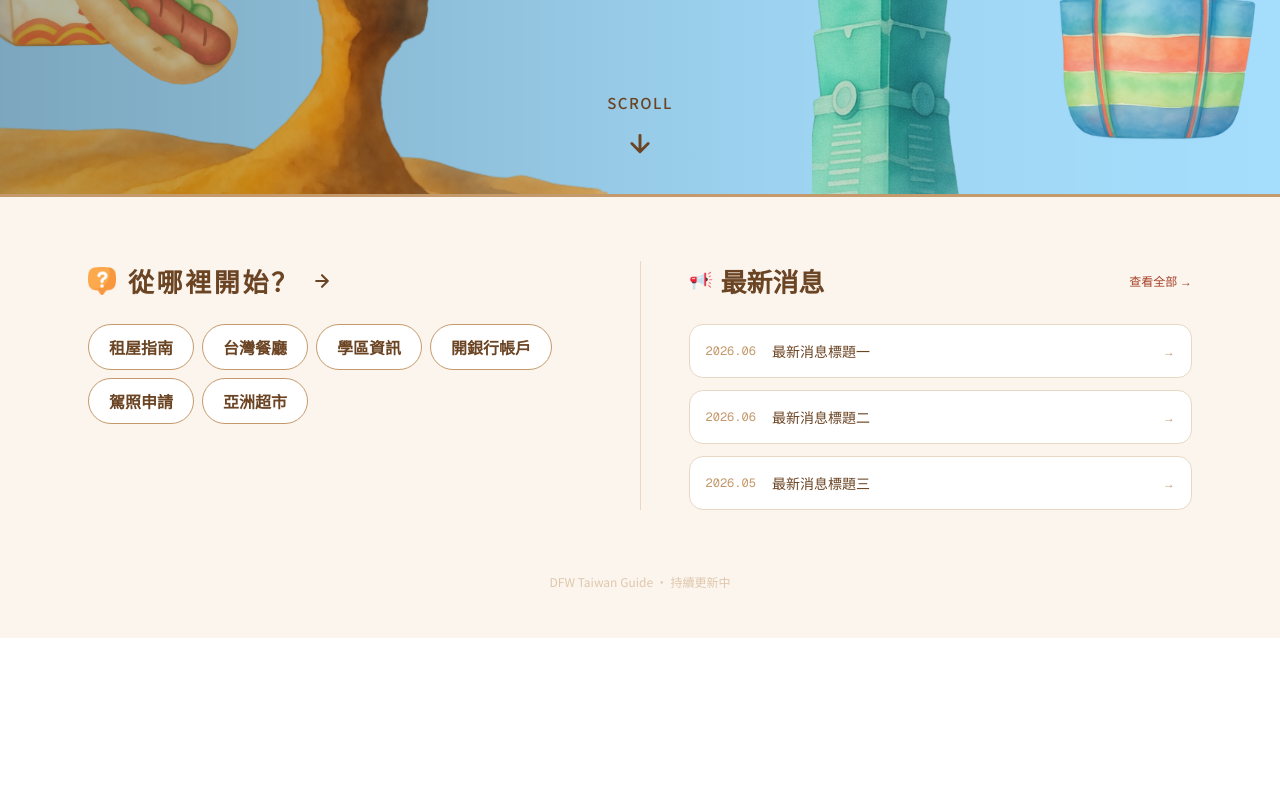
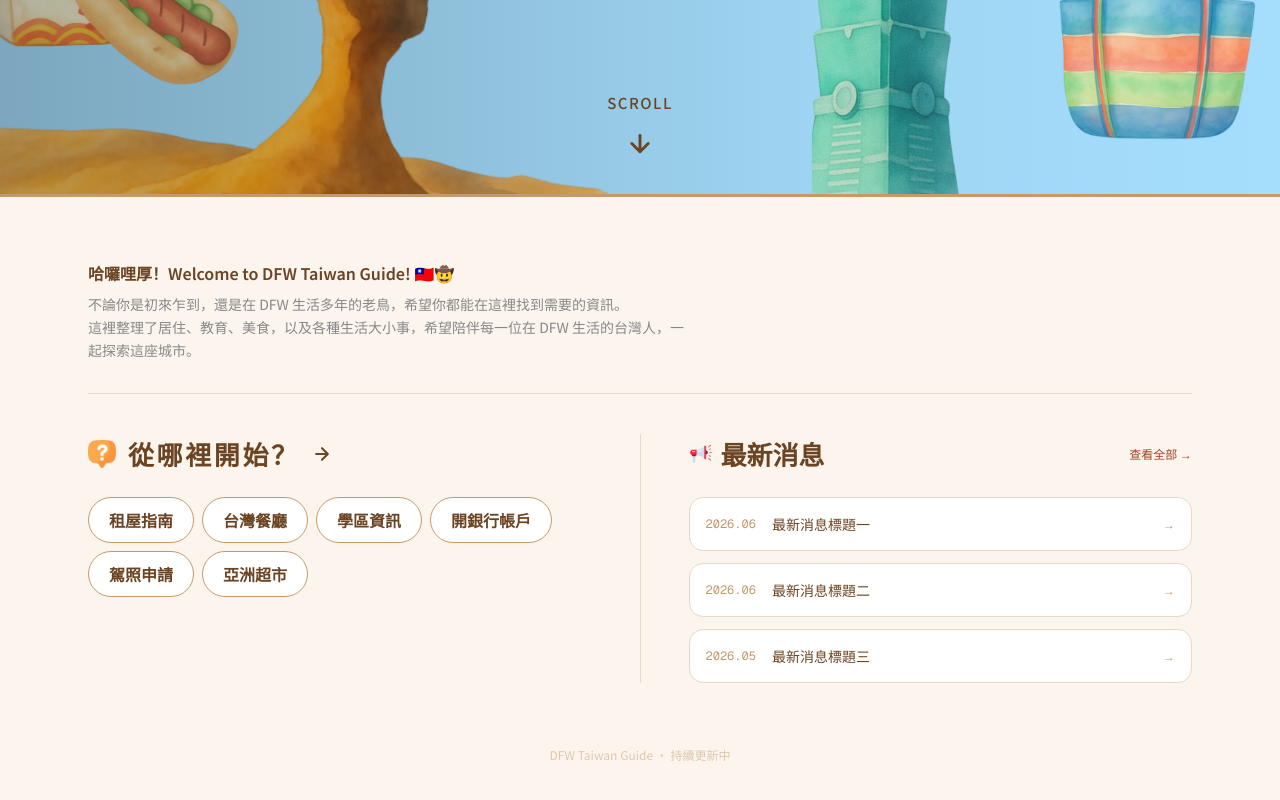
Before and after one commit to ElieshaLai/dfw-taiwan-guide, a Next.js app: page / in a window 1280 px wide. Shown: the part 606-1406 px from the top of the page. Before the commit the page ends 1244 px from the top, so only its background shows below. Built offline with nearby package versions, Linux system fonts and the light colour scheme.

Commit message:
greeting messages

```diff
--- a/app/page.tsx
+++ b/app/page.tsx
@@ -138,7 +138,27 @@ export default function Home() {
 
         {/* 第二屏 — 從哪裡開始（左）+ 最新消息（右）*/}
         <section style={{ backgroundColor: "#FBF5EE", borderTop: "3px solid #C49A6C" }}>
-          <div className="max-w-6xl mx-auto px-6 py-16 flex flex-col md:flex-row gap-12 items-start">
+          <div className="max-w-6xl mx-auto px-6 py-16">
+            {/* 歡迎訊息 — 全寬 */}
+            <motion.div
+              initial={{ opacity: 0, y: 20 }}
+              whileInView={{ opacity: 1, y: 0 }}
+              transition={{ duration: 0.7 }}
+              viewport={{ once: true }}
+              className="mb-10 pb-8"
+              style={{ borderBottom: "1px solid #e8d8c4" }}
+            >
+              <p className="font-semibold mb-2" style={{ color: "#6B4423", fontSize: "16px" }}>
+                哈囉哩厚！Welcome to DFW Taiwan Guide! 🇹🇼🤠
+              </p>
+              <p className="leading-relaxed" style={{ color: "#888", fontSize: "14px", maxWidth: "600px" }}>
+                不論你是初來乍到，還是在 DFW 生活多年的老鳥，希望你都能在這裡找到需要的資訊。<br />
+                這裡整理了居住、教育、美食，以及各種生活大小事，希望陪伴每一位在 DFW 生活的台灣人，一起探索這座城市。
+              </p>
+            </motion.div>
+
+            {/* 左右分割 */}
+            <div className="flex flex-col md:flex-row gap-12 items-start">
 
             {/* 左：從哪裡開始 */}
             <motion.div
@@ -241,6 +261,7 @@ export default function Home() {
               </div>
             </motion.div>
 
+            </div>{/* 左右分割 end */}
           </div>
         </section>
 
```
